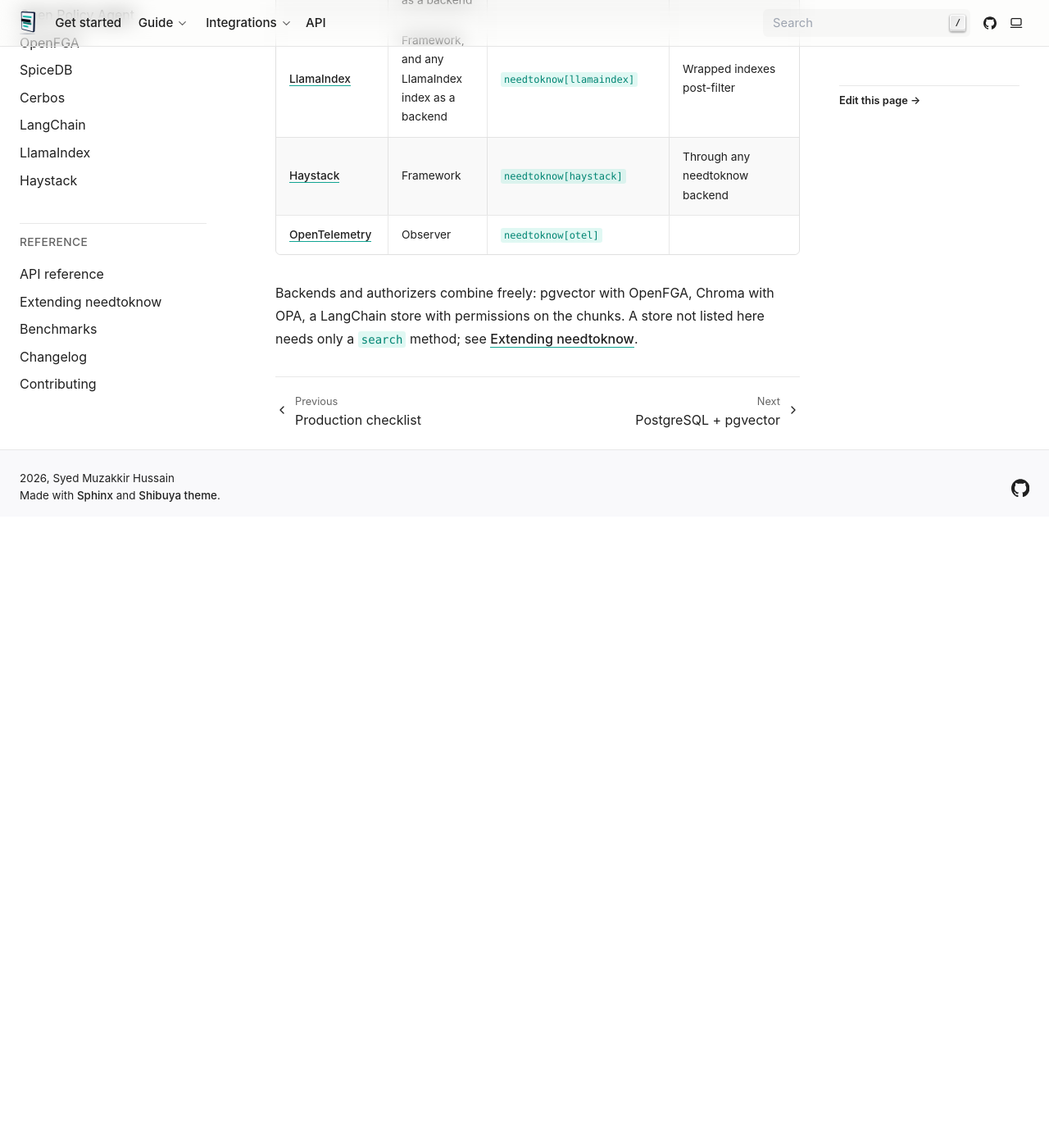
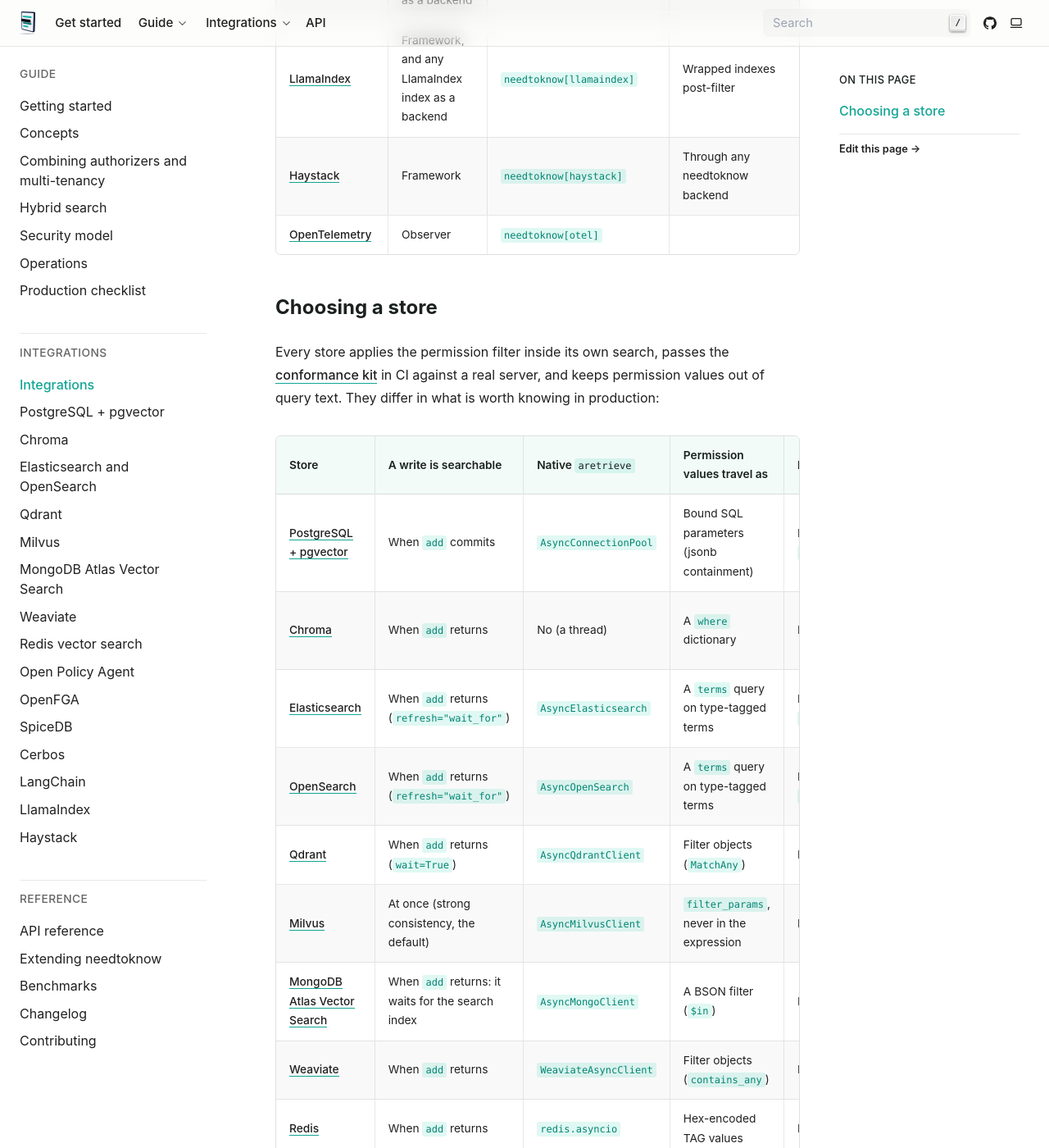
Before and after one commit to muzakkirhussain011/needtoknow, a Sphinx documentation site: the page built from docs/integrations/index.md, in a window 1280 px wide and 1400 px high, scrolled down 1444 px. Shown: the whole window at 82% size. Built offline with Sphinx 7.4.7, drawn with Linux system fonts in a browser that asks for light colours; before the commit the page ends 2074 px from its top, so only the background shows below that; some of the changed text lies outside the part shown.

Commit message:
docs: a table to choose a store: writes, async, how filters travel, keyword search, tested version

```diff
--- a/docs/integrations/index.md
+++ b/docs/integrations/index.md
@@ -23,6 +23,28 @@
 | [Haystack](haystack.md) | Framework | `needtoknow[haystack]` | Through any needtoknow backend |
 | [OpenTelemetry](../operations.md#tracing) | Observer | `needtoknow[otel]` | |
 
+## Choosing a store
+
+Every store applies the permission filter inside its own search, passes the
+[conformance kit](../extending.md#test-it-with-the-conformance-kit) in CI against a real server,
+and keeps permission values out of query text. They differ in what is worth knowing in production:
+
+| Store | A write is searchable | Native `aretrieve` | Permission values travel as | Keyword search | CI tests against |
+|---|---|---|---|---|---|
+| [PostgreSQL + pgvector](pgvector.md) | When `add` commits | `AsyncConnectionPool` | Bound SQL parameters (jsonb containment) | Full-text, `mode="keyword"` | PostgreSQL 17 with pgvector |
+| [Chroma](chroma.md) | When `add` returns | No (a thread) | A `where` dictionary | No | Chroma's in-process client |
+| [Elasticsearch](elasticsearch.md#elasticsearch) | When `add` returns (`refresh="wait_for"`) | `AsyncElasticsearch` | A `terms` query on type-tagged terms | BM25, `mode="keyword"` | 9.5.5 |
+| [OpenSearch](elasticsearch.md#opensearch) | When `add` returns (`refresh="wait_for"`) | `AsyncOpenSearch` | A `terms` query on type-tagged terms | BM25, `mode="keyword"` | 3.9.0 |
+| [Qdrant](qdrant.md) | When `add` returns (`wait=True`) | `AsyncQdrantClient` | Filter objects (`MatchAny`) | No | 1.19.2 |
+| [Milvus](milvus.md) | At once (strong consistency, the default) | `AsyncMilvusClient` | `filter_params`, never in the expression | No | 3.0.2 |
+| [MongoDB Atlas Vector Search](mongodb.md) | When `add` returns: it waits for the search index | `AsyncMongoClient` | A BSON filter (`$in`) | No | Atlas Local 8.0.30 |
+| [Weaviate](weaviate.md) | When `add` returns | `WeaviateAsyncClient` | Filter objects (`contains_any`) | No | 1.39.12 |
+| [Redis](redis.md) | When `add` returns | `redis.asyncio` | Hex-encoded TAG values | No | 8.10.2 |
+
+Keyword and vector search combine into [hybrid search](../hybrid.md) with `RankFusion`, across
+stores as well as within one. Measured recall, latency and throughput at a million chunks are in
+[Benchmarks](../benchmarks.md) for pgvector and Qdrant.
+
 Backends and authorizers combine freely: pgvector with OpenFGA, Chroma with OPA, a LangChain
 store with permissions on the chunks. A store not listed here needs only a `search` method; see
 [Extending needtoknow](../extending.md).
```
